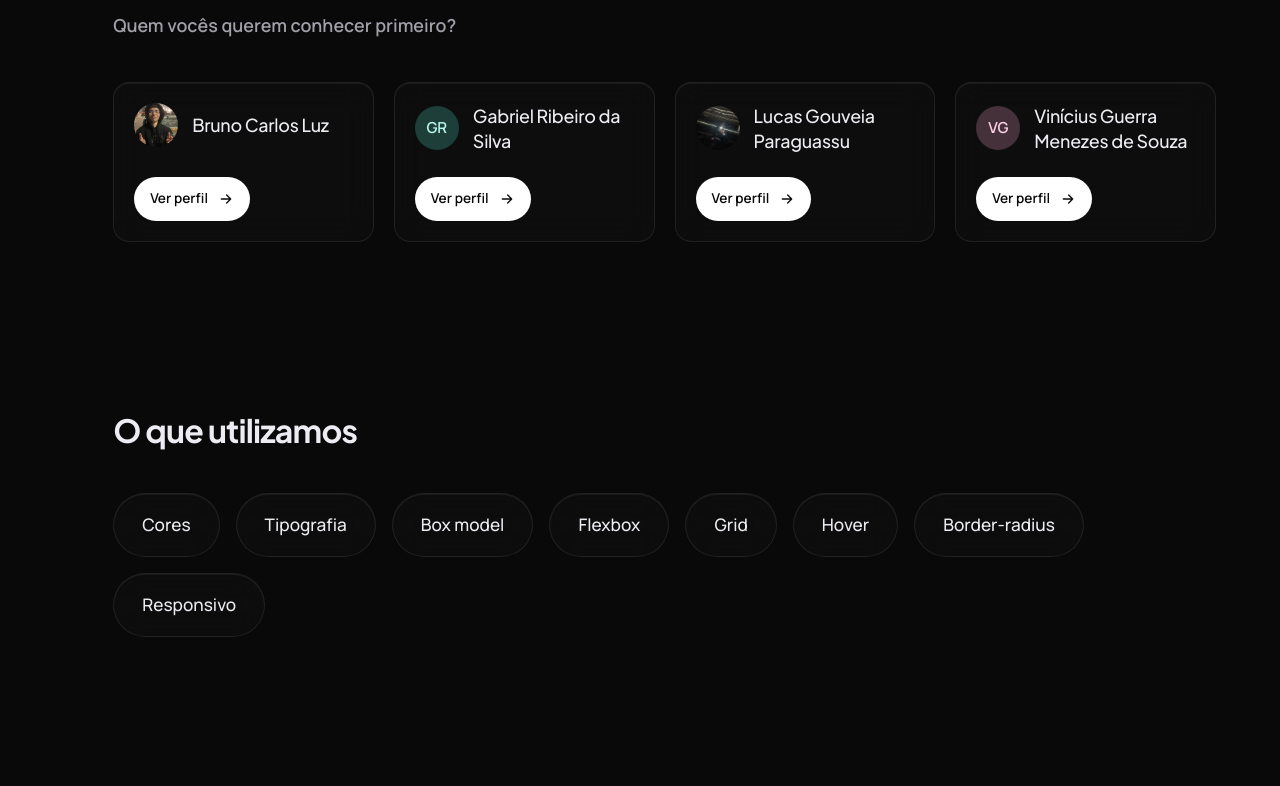
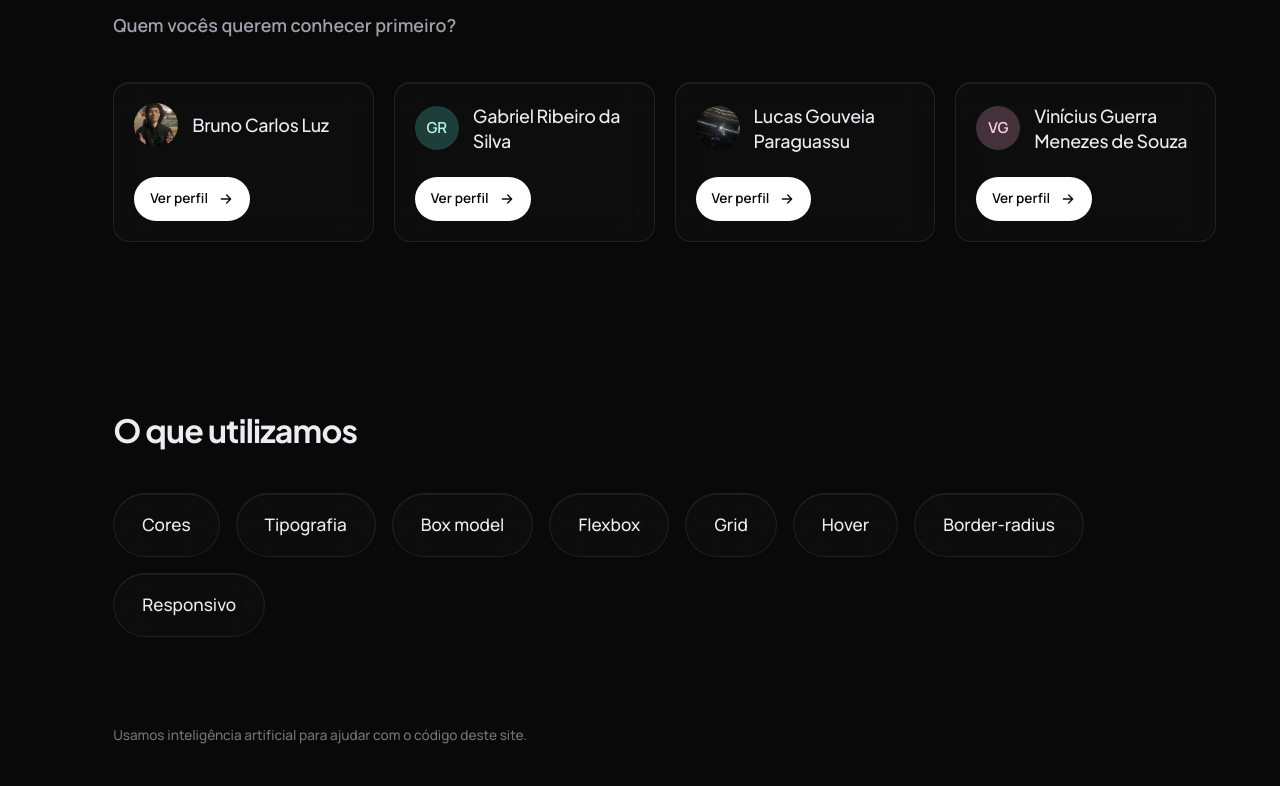
Before and after one commit to brunocluz/quem-somos-nos, a plain HTML site: page paginaInicial.html in a window 1280 px wide. Shown: the part 567-1353 px from the top of the page. Before the commit the page ends 1276 px from the top, so only its background shows below. Drawn offline with Linux system fonts and the light colour scheme.

Commit message:
feat: alterações na página Bruno; alterações na landing page

```diff
--- a/estilos/style-pagina-inicial.css
+++ b/estilos/style-pagina-inicial.css
@@ -425,6 +425,33 @@ h2 {
     color: #ffffff;
 }
 
+.rodape {
+    width: min(
+        calc(
+            100% - 2 * var(--margem-lateral)
+            - var(--deslocamento-conteudo)
+        ),
+        1440px
+    );
+
+    margin-left: calc(
+        var(--margem-lateral) + var(--deslocamento-conteudo)
+    );
+    margin-right: auto;
+
+    padding-block: 16px 40px;
+}
+
+.rodape p {
+    color: var(--texto-suave);
+
+    font-size: 0.85rem;
+    font-weight: 500;
+    line-height: 1.5;
+
+    opacity: 0.7;
+}
+
 @media (max-width: 1200px) {
     .cards {
         grid-template-columns: repeat(2, minmax(0, 1fr));
--- a/paginaInicial.html
+++ b/paginaInicial.html
@@ -209,6 +209,11 @@
                 <li>Responsivo</li>
             </ul>
         </section>
+
     </main>
+
+    <footer class="rodape">
+        <p>Usamos inteligência artificial para ajudar com o código deste site.</p>
+    </footer>
 </body>
 </html>
```
Also changed, not shown: bruno.html (+2 -3 lines), estilos/style-bruno.css (+11 -10 lines).
